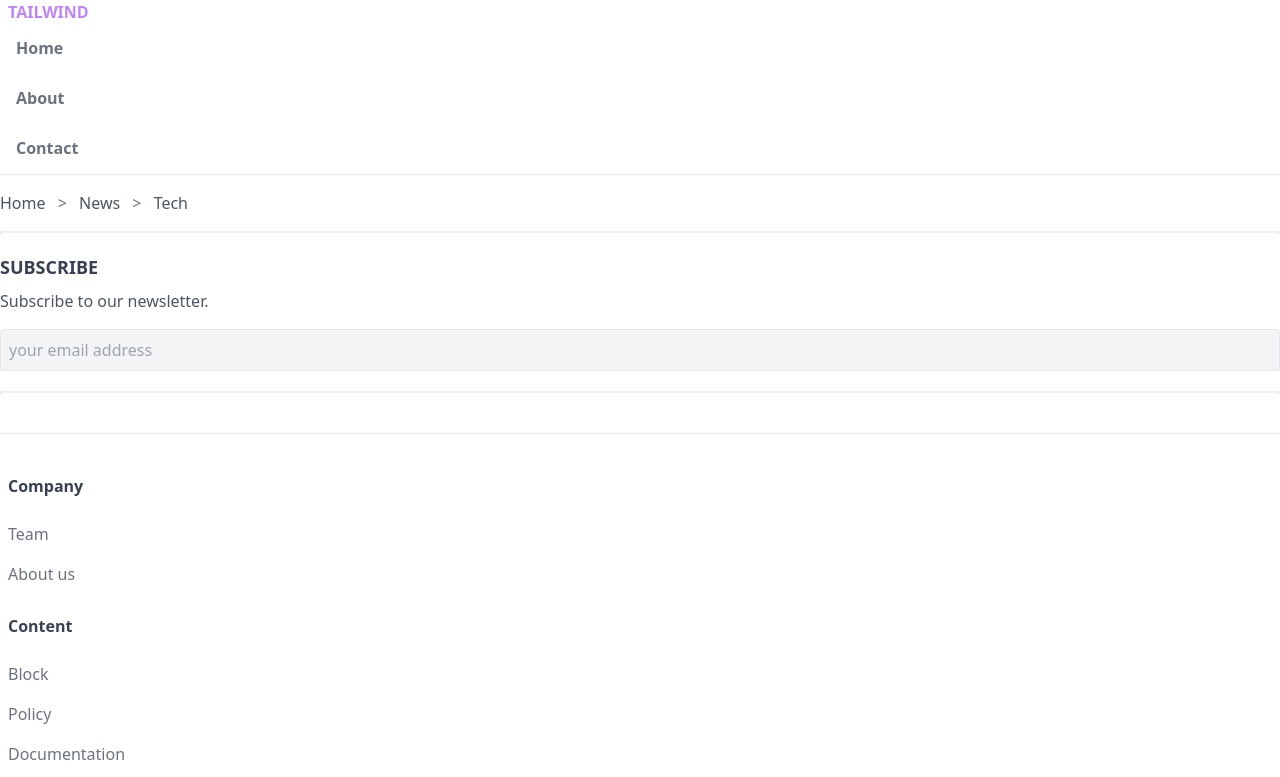
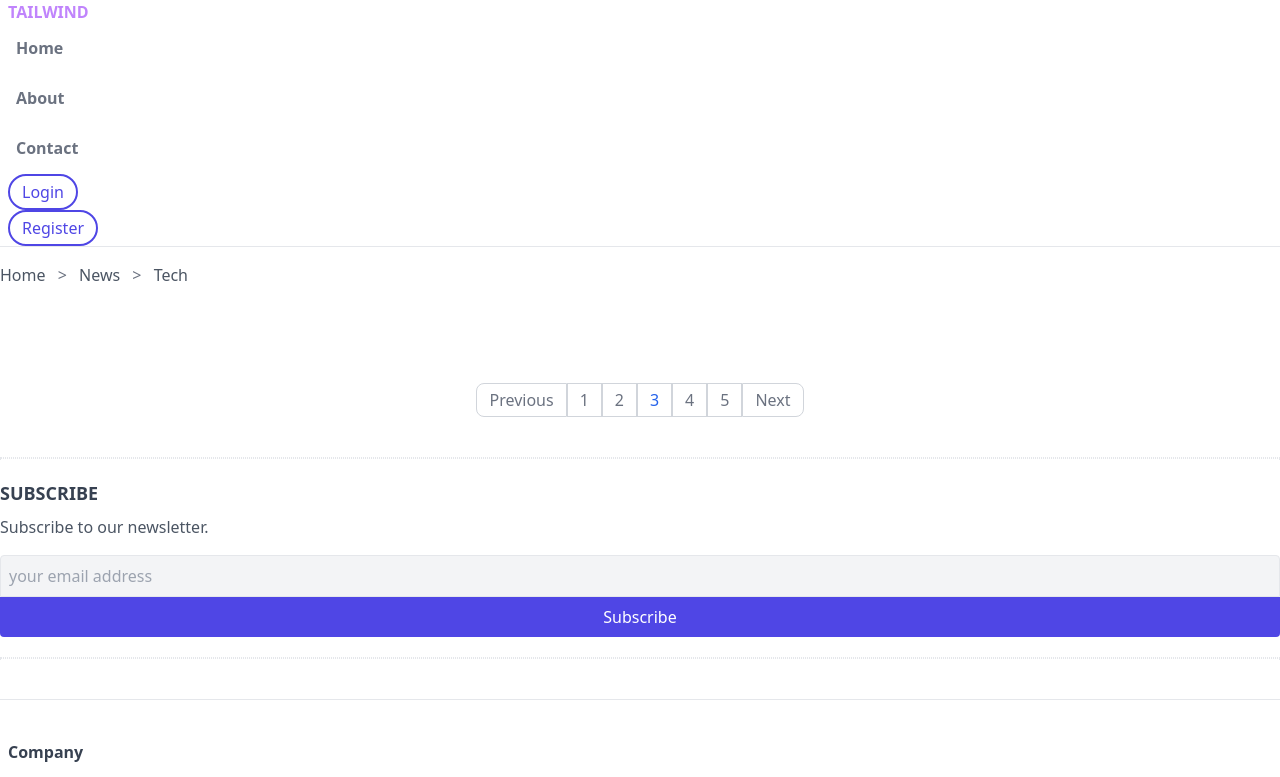
Before and after one commit to Ic3ShoT/news-tail, a website: page index.html in a window 1280 px wide. Shown: the top 777 px of the page. Drawn offline with Linux system fonts and the light colour scheme.

Commit message:
added some buttons

```diff
--- a/index.html
+++ b/index.html
@@ -18,6 +18,14 @@
                     <li><a class="inline-block py-3 px-2 border-b-2 border-transparent hover:text-purple-800 hover:border-purple-800 " href="#">About</a></li>
                     <li><a class="inline-block py-3 px-2 border-b-2 border-transparent hover:text-purple-800 hover:border-purple-800 " href="#">Contact</a></li>
                 </ul>
+                <ul>
+                    <li>
+                        <button class="py-1 px-3 border-2 rounded-full border-indigo-600 text-indigo-600 hover:text-white hover:bg-indigo-800 focus:outline-none focus:ring focus:ring-violet-300">Login</button>
+                    </li>
+                    <li>
+                        <button class="py-1 px-3 border-2 rounded-full border-indigo-600 text-indigo-600 hover:text-white hover:bg-indigo-800 focus:outline-none focus:ring focus:ring-violet-300">Register</button>
+                    </li>
+                </ul>
             </nav>
         </header>
         <main>
@@ -32,6 +40,18 @@
                 </div>
             </div>
 
+            <div class="mt-20 mb-10">
+                <ul class="flex justify-center ">
+                    <li><a class="inline-block py-1 px-3 border border-gray-300 text-gray-500 hover:bg-gray-100 hover:text-gray-700 rounded-l-lg" href="#">Previous</a></li>
+                    <li><a class="inline-block py-1 px-3 border border-gray-300 text-gray-500 hover:bg-gray-100 hover:text-gray-700" href="#">1</a></li>
+                    <li><a class="inline-block py-1 px-3 border border-gray-300 text-gray-500 hover:bg-gray-100 hover:text-gray-700" href="#">2</a></li>
+                    <li><a class="inline-block py-1 px-3 border border-gray-300 text-blue-600 hover:bg-blue-100" href="#">3</a></li>
+                    <li><a class="inline-block py-1 px-3 border border-gray-300 text-gray-500 hover:bg-gray-100 hover:text-gray-700" href="#">4</a></li>
+                    <li><a class="inline-block py-1 px-3 border border-gray-300 text-gray-500 hover:bg-gray-100 hover:text-gray-700" href="#">5</a></li>
+                    <li><a class="inline-block py-1 px-3 border border-gray-300 text-gray-500 hover:bg-gray-100 hover:text-gray-700 rounded-r-lg" href="#">Next</a></li>
+                </ul>
+            </div>
+
             <div class="border border-dotted"></div>
 
             <div class="my-5">
@@ -41,6 +61,7 @@
                         placeholder="your email address"
                         type="email"
                         class="text-gray-700 bg-gray-100 p-2 w-full border rounded-t hover:text-gray-600">
+                <button class="px-4 py-2 bg-indigo-600 text-white rounded-b w-full hover:bg-indigo-800">Subscribe</button>
             </div>
 
             <div class="border border-dotted"></div>
```
Also changed, not shown: public/styles.css.
